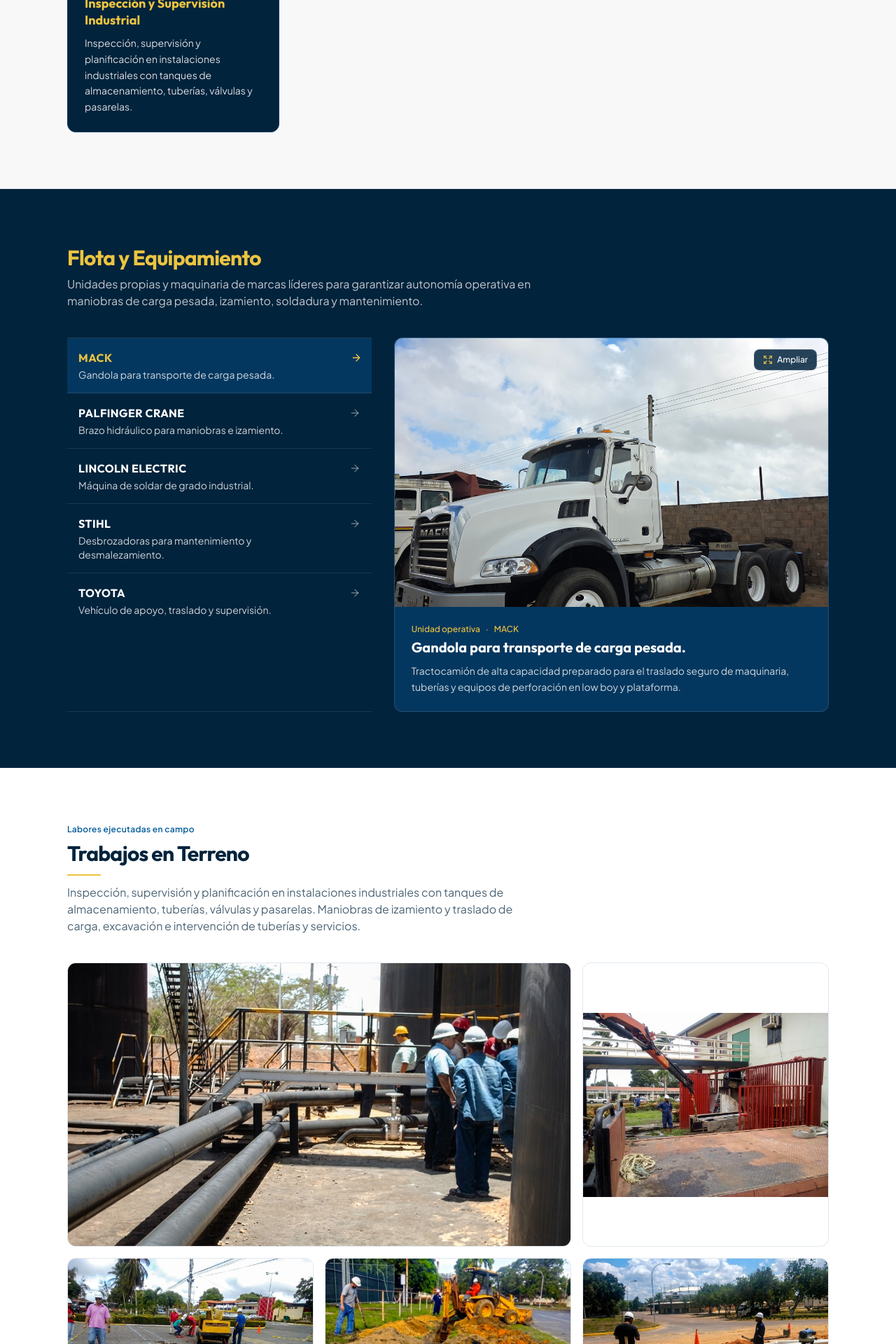
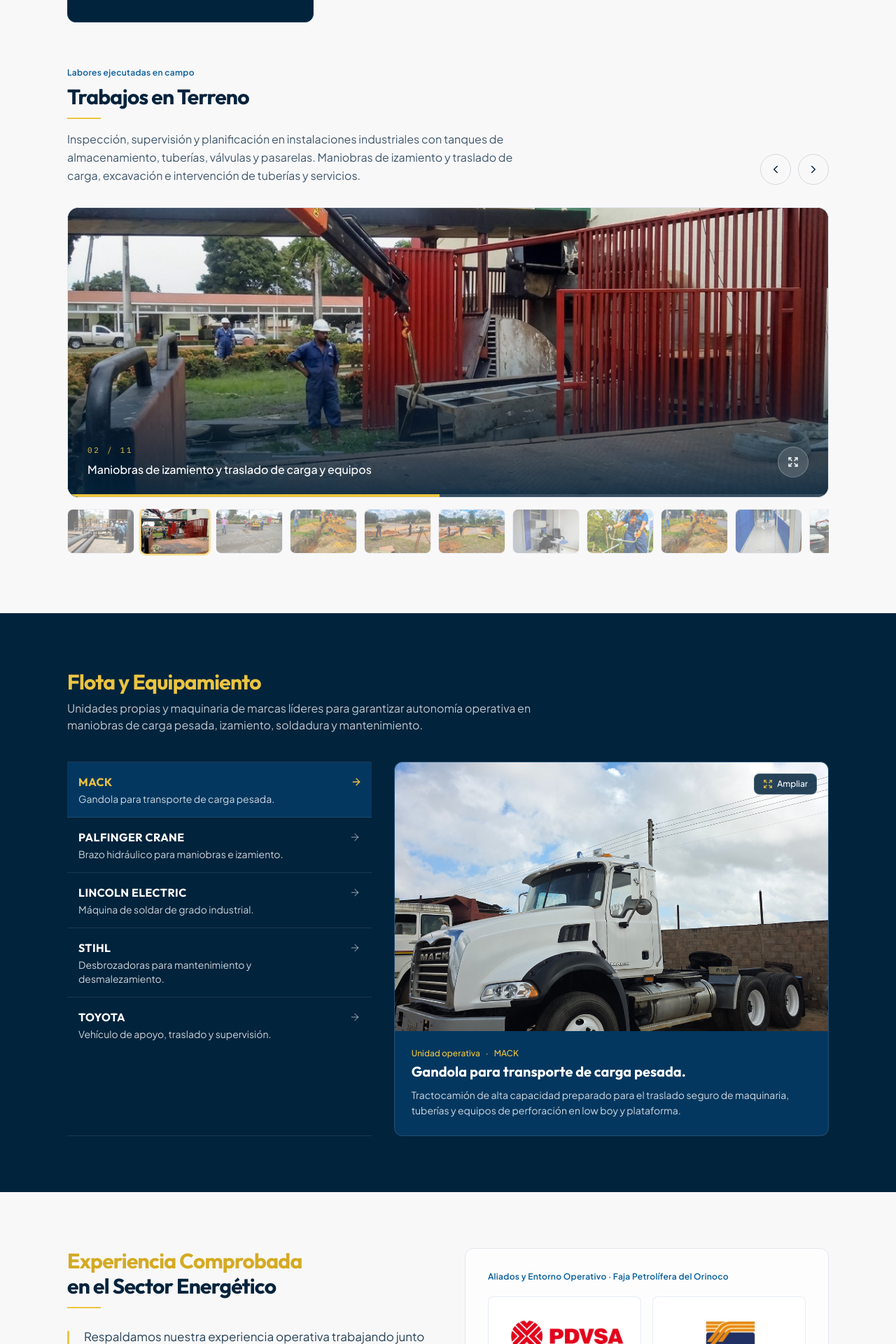
Before and after one commit to ingsolrodriguez-arch/cooperativaricollesca, a React (Vite) app: page / in a window 1280 px wide. Shown: the part 2600-4520 px from the top of the page at 70% size. Built offline with nearby package versions, Linux system fonts and the light colour scheme.

Commit message:
Unificar Servicios + Trabajos en Terreno: carrusel automatico moderno (Ken Burns, progreso, miniaturas), tarjetas full-width

```diff
--- a/src/App.tsx
+++ b/src/App.tsx
@@ -1,8 +1,10 @@
-import {useState} from 'react';
+import {useEffect, useState} from 'react';
 import {
   ArrowRight,
   Check,
   CheckCircle2,
+  ChevronLeft,
+  ChevronRight,
   Copy,
   Expand,
   FileText,
@@ -11,6 +13,7 @@ import {
   Phone,
   X,
 } from 'lucide-react';
+import {motion, AnimatePresence} from 'motion/react';
 import {Navbar} from './components/Navbar';
 import {ResilientImage} from './components/ResilientImage';
 import {LightboxModal} from './components/LightboxModal';
@@ -40,6 +43,18 @@ export default function App() {
   } | null>(null);
   const [copiedField, setCopiedField] = useState<'phone' | 'email' | null>(null);
   const [worksPartner, setWorksPartner] = useState<string | null>(null);
+  const [worksIndex, setWorksIndex] = useState(0);
+  const [worksPaused, setWorksPaused] = useState(false);
+
+  const worksSlides = [...WORKS_GALLERY, ...SERVICE_GALLERY];
+
+  useEffect(() => {
+    if (worksPaused) return;
+    const timer = setInterval(() => {
+      setWorksIndex((i) => (i + 1) % worksSlides.length);
+    }, 4500);
+    return () => clearInterval(timer);
+  }, [worksPaused, worksSlides.length]);
 
   const activeHeroPhoto = HERO_DATA.gallery[activeHeroIndex] ?? HERO_DATA.gallery[0];
 
@@ -335,13 +350,12 @@ export default function App() {
               </div>
             </div>
 
-            <div className="grid lg:grid-cols-12 gap-8 items-start">
             {/* Service Cards Grid */}
-              <div className="lg:col-span-7 grid sm:grid-cols-2 gap-4">
+            <div className="grid sm:grid-cols-2 lg:grid-cols-3 gap-4">
               {filteredServices.map((service) => (
                 <article
                   key={service.id}
-                    className="bg-[#02233C] text-white rounded-xl p-5 sm:p-6 flex flex-col justify-between border border-[#04375F]"
+                  className="group bg-[#02233C] text-white rounded-xl p-5 sm:p-6 flex flex-col justify-between border border-[#04375F] transition-all duration-200 hover:-translate-y-1 hover:border-[#ECC440]/50 hover:shadow-[0_18px_40px_rgba(2,35,60,0.25)]"
                 >
                   <div>
                     <div className="flex items-center justify-between gap-3 text-xs text-white/60 mb-3">
@@ -357,47 +371,142 @@ export default function App() {
                       {service.description}
                     </p>
                   </div>
+                  <div className="mt-5 h-px w-full bg-gradient-to-r from-[#ECC440]/50 to-transparent opacity-0 transition-opacity duration-200 group-hover:opacity-100" />
                 </article>
               ))}
             </div>
 
-              {/* Authentic Field Gallery */}
-              <div className="lg:col-span-5 space-y-4">
+            {/* Labores ejecutadas en campo — carrusel moderno */}
+            <div className="mt-16">
+              <div className="flex flex-col lg:flex-row lg:items-end lg:justify-between gap-6">
+                <div className="max-w-2xl">
+                  <p className="text-xs font-semibold tracking-wide text-[#055D9B]">
+                    Labores ejecutadas en campo
+                  </p>
+                  <h3 className="mt-2 text-2xl sm:text-3xl font-bold tracking-tight text-[#02233C]">
+                    Trabajos en Terreno
+                  </h3>
+                  <div className="w-12 h-0.5 bg-[#ECC440] mt-3" />
+                  <p className="mt-4 text-sm sm:text-base text-[#02233C]/75 leading-relaxed">
+                    Inspección, supervisión y planificación en instalaciones industriales con
+                    tanques de almacenamiento, tuberías, válvulas y pasarelas. Maniobras de
+                    izamiento y traslado de carga, excavación e intervención de tuberías y
+                    servicios.
+                  </p>
+                </div>
+
+                {/* Controles */}
+                <div className="flex items-center gap-2.5">
                   <button
                     type="button"
-                  onClick={() => setLightboxImage(SERVICE_GALLERY[0])}
-                  className="group relative w-full rounded-xl overflow-hidden border border-slate-200 bg-white block text-left focus-visible:outline-2 focus-visible:outline-[#055D9B]"
+                    onClick={() =>
+                      setWorksIndex((i) => (i - 1 + worksSlides.length) % worksSlides.length)
+                    }
+                    aria-label="Imagen anterior"
+                    className="w-11 h-11 rounded-full border border-[#02233C]/15 text-[#02233C] grid place-items-center transition-colors duration-150 hover:bg-[#02233C] hover:text-white focus-visible:outline-2 focus-visible:outline-[#055D9B]"
+                  >
+                    <ChevronLeft size={18} />
+                  </button>
+                  <button
+                    type="button"
+                    onClick={() => setWorksIndex((i) => (i + 1) % worksSlides.length)}
+                    aria-label="Imagen siguiente"
+                    className="w-11 h-11 rounded-full border border-[#02233C]/15 text-[#02233C] grid place-items-center transition-colors duration-150 hover:bg-[#02233C] hover:text-white focus-visible:outline-2 focus-visible:outline-[#055D9B]"
+                  >
+                    <ChevronRight size={18} />
+                  </button>
+                </div>
+              </div>
+
+              {/* Slider principal */}
+              <div
+                role="button"
+                tabIndex={0}
+                aria-label={`Ver imagen: ${worksSlides[worksIndex].caption}`}
+                onMouseEnter={() => setWorksPaused(true)}
+                onMouseLeave={() => setWorksPaused(false)}
+                onClick={() => setLightboxImage(worksSlides[worksIndex])}
+                onKeyDown={(e) => {
+                  if (e.key === 'Enter' || e.key === ' ') {
+                    e.preventDefault();
+                    setLightboxImage(worksSlides[worksIndex]);
+                  }
+                }}
+                className="group relative mt-8 rounded-2xl overflow-hidden border border-slate-200 bg-[#02233C] cursor-pointer aspect-[16/10] sm:aspect-[2/1] lg:aspect-[21/8]"
+              >
+                <AnimatePresence initial={false}>
+                  <motion.div
+                    key={worksSlides[worksIndex].id}
+                    initial={{opacity: 0}}
+                    animate={{opacity: 1}}
+                    exit={{opacity: 0}}
+                    transition={{duration: 0.75, ease: 'easeInOut'}}
+                    className="absolute inset-0"
+                  >
+                    <motion.div
+                      initial={{scale: 1.02}}
+                      animate={{scale: 1.11}}
+                      transition={{duration: 6, ease: 'linear'}}
+                      className="absolute inset-0"
                     >
                       <ResilientImage
-                    src={SERVICE_GALLERY[0].src}
-                    alt={SERVICE_GALLERY[0].alt}
-                    className="w-full h-72 object-cover object-top transition-transform duration-300 group-hover:scale-[1.02]"
+                        src={worksSlides[worksIndex].src}
+                        alt={worksSlides[worksIndex].alt}
+                        className="w-full h-full object-cover"
                       />
-                  <div className="absolute inset-x-0 bottom-0 bg-gradient-to-t from-[#02233C]/85 via-[#02233C]/35 to-transparent p-4 flex items-end justify-between gap-3">
-                    <span className="text-xs font-medium text-white">
-                      {SERVICE_GALLERY[0].caption}
+                    </motion.div>
+                  </motion.div>
+                </AnimatePresence>
+
+                {/* Overlay */}
+                <div className="absolute inset-0 bg-gradient-to-t from-[#02233C]/90 via-[#02233C]/15 to-transparent pointer-events-none" />
+
+                <div className="absolute inset-x-0 bottom-0 p-5 sm:p-7 flex items-end justify-between gap-4 pointer-events-none">
+                  <div>
+                    <p className="font-mono text-[11px] text-[#ECC440] tabular-nums tracking-[0.25em]">
+                      {String(worksIndex + 1).padStart(2, '0')} /{' '}
+                      {String(worksSlides.length).padStart(2, '0')}
+                    </p>
+                    <p className="mt-2 text-sm sm:text-base font-medium text-white max-w-2xl leading-snug">
+                      {worksSlides[worksIndex].caption}
+                    </p>
+                  </div>
+                  <span className="hidden sm:grid w-11 h-11 rounded-full bg-white/15 backdrop-blur-sm border border-white/25 place-items-center transition-transform duration-200 group-hover:scale-110">
+                    <Expand className="w-4 h-4 text-white" />
                   </span>
-                    <Expand className="w-4 h-4 text-[#ECC440] shrink-0" />
                 </div>
-                </button>
 
-                <div className="grid grid-cols-3 gap-3">
-                  {SERVICE_GALLERY.slice(1).map((photo) => (
+                {/* Barra de progreso */}
+                <div className="absolute inset-x-0 bottom-0 h-1 bg-white/15">
+                  <div
+                    key={worksIndex}
+                    className="h-full bg-[#ECC440] slide-progress"
+                    style={{animationPlayState: worksPaused ? 'paused' : 'running'}}
+                  />
+                </div>
+              </div>
+
+              {/* Miniaturas */}
+              <div className="mt-4 flex gap-2.5 overflow-x-auto pb-1">
+                {worksSlides.map((photo, idx) => (
                   <button
                     key={photo.id}
                     type="button"
-                      onClick={() => setLightboxImage(photo)}
-                      className="group relative rounded-lg overflow-hidden border border-[#ECC440]/60 bg-white aspect-[4/3] focus-visible:outline-2 focus-visible:outline-[#055D9B]"
-                      aria-label={`Ampliar imagen: ${photo.caption}`}
+                    onClick={() => setWorksIndex(idx)}
+                    aria-label={`Ver: ${photo.caption}`}
+                    className={`relative w-20 h-14 sm:w-24 sm:h-16 flex-none rounded-lg overflow-hidden border transition-all duration-200 focus-visible:outline-2 focus-visible:outline-[#055D9B] ${
+                      idx === worksIndex
+                        ? 'border-[#ECC440] ring-2 ring-[#ECC440]/35 opacity-100 scale-[1.03]'
+                        : 'border-slate-200 opacity-55 hover:opacity-100'
+                    }`}
                   >
                     <ResilientImage
                       src={photo.src}
                       alt={photo.alt}
-                        className="w-full h-full object-cover transition-transform duration-300 group-hover:scale-105"
+                      className="w-full h-full object-cover"
                     />
                   </button>
                 ))}
-                </div>
               </div>
             </div>
           </div>
@@ -489,56 +598,6 @@ export default function App() {
           </div>
         </section>
 
-        {/* 4b. TRABAJOS EN TERRENO */}
-        <section id="trabajos" className="bg-white py-14 lg:py-20">
-          <div className="max-w-6xl mx-auto px-4 sm:px-6 lg:px-8">
-            <div className="mb-10">
-              <p className="text-xs font-semibold tracking-wide text-[#055D9B]">
-                Labores ejecutadas en campo
-              </p>
-              <h2 className="mt-2 text-2xl sm:text-3xl font-bold tracking-tight text-[#02233C]">
-                Trabajos en Terreno
-              </h2>
-              <div className="w-12 h-0.5 bg-[#ECC440] mt-3" />
-              <p className="mt-3 text-sm sm:text-base text-[#02233C]/70 max-w-2xl">
-                Inspección, supervisión y planificación en instalaciones industriales con tanques
-                de almacenamiento, tuberías, válvulas y pasarelas. Maniobras de izamiento y
-                traslado de carga, excavación e intervención de tuberías y servicios.
-              </p>
-            </div>
-
-            <div className="grid grid-cols-2 lg:grid-cols-3 gap-4">
-              {WORKS_GALLERY.map((photo, idx) => (
-                <button
-                  key={photo.id}
-                  type="button"
-                  onClick={() =>
-                    setLightboxImage({src: photo.src, alt: photo.alt, caption: photo.caption})
-                  }
-                  aria-label={`Ver imagen: ${photo.caption}`}
-                  className={`group relative rounded-xl overflow-hidden border border-slate-200 bg-white cursor-pointer focus-visible:outline-2 focus-visible:outline-offset-2 focus-visible:outline-[#055D9B] ${
-                    idx === 0 ? 'col-span-2' : ''
-                  }`}
-                >
-                  <div className={idx === 0 ? 'aspect-[16/9]' : 'aspect-[4/3]'}>
-                    <ResilientImage
-                      src={photo.src}
-                      alt={photo.alt}
-                      className="w-full h-full object-cover transition-transform duration-300 group-hover:scale-[1.05]"
-                    />
-                  </div>
-                  <div className="absolute inset-x-0 bottom-0 bg-gradient-to-t from-[#02233C]/90 via-[#02233C]/35 to-transparent opacity-0 group-hover:opacity-100 transition-opacity duration-200 p-4">
-                    <p className="text-xs text-white font-medium leading-snug">{photo.caption}</p>
-                  </div>
-                  <span className="absolute top-2.5 right-2.5 w-8 h-8 rounded-full bg-white/85 grid place-items-center opacity-0 group-hover:opacity-100 transition-opacity duration-200">
-                    <Expand size={14} className="text-[#02233C]" />
-                  </span>
-                </button>
-              ))}
-            </div>
-          </div>
-        </section>
-
         {/* 5. EXPERIENCIA COMPROBADA EN EL SECTOR ENERGÉTICO */}
         <section id="experiencia" className="bg-[#F9F8F9] py-16 lg:py-20 border-b border-slate-200/80">
           <div className="max-w-6xl mx-auto px-4 sm:px-6 lg:px-8">
@@ -581,10 +640,7 @@ export default function App() {
                     <strong className="font-semibold text-[#02233C]">
                       servicios de agua fresca mediante vacums
                     </strong>
-                    ,
-                  </p>
-                  <p className="mt-5 text-[15px] sm:text-[17px] leading-[1.9] text-[#02233C]">
-                    garantizando{' '}
+                    , garantizando{' '}
                     <span className="font-semibold text-[#055D9B]">
                       compromiso, puntualidad y respuesta efectiva
                     </span>{' '}
--- a/src/index.css
+++ b/src/index.css
@@ -23,6 +23,19 @@
   }
 }
 
+@keyframes slideProgress {
+  from {
+    width: 0%;
+  }
+  to {
+    width: 100%;
+  }
+}
+
+.slide-progress {
+  animation: slideProgress 4.5s linear forwards;
+}
+
 @media (prefers-reduced-motion: reduce) {
   html {
     scroll-behavior: auto;
```
Lines whose indentation alone changed are shown as unchanged.
